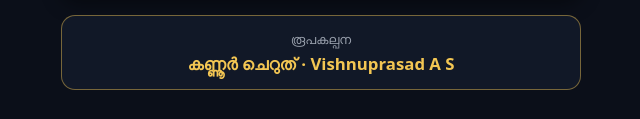
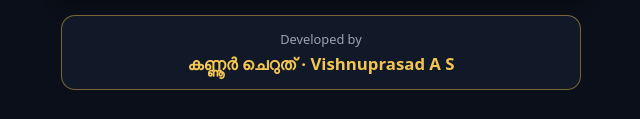
Before and after one commit to gajaratnammedia-prog/Nazhika-Watch, a plain HTML site: page index.html in a window 1280 px wide. Shown: the part 1765-1884 px from the top of the page, 319-959 px from the left. Drawn offline with Linux system fonts and the light colour scheme.

Commit message:
Update footer label from 'രൂപകല്പന' to 'Developed by'

```diff
--- a/index.html
+++ b/index.html
@@ -383,7 +383,7 @@
 
         <!-- Footer Credit -->
         <footer class="credit-card">
-            <div class="small-label">രൂപകല്പന</div>
+            <div class="small-label">Developed by</div>
             <div class="author-name">കണ്ണൂർ ചെറുത് · Vishnuprasad A S</div>
         </footer>
     </div>
```
